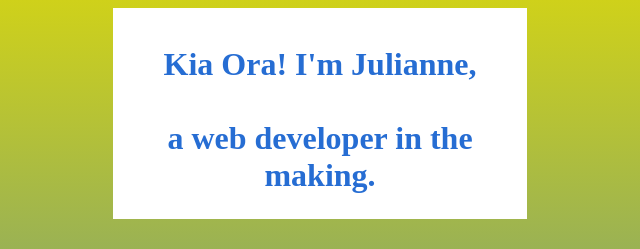
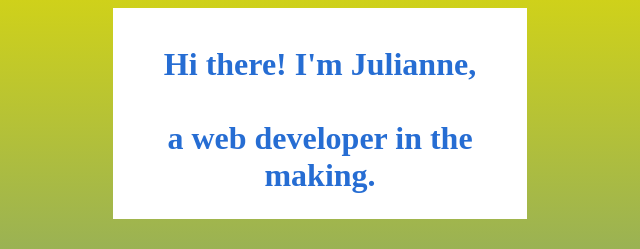
Before and after one commit to julianne-mccoun/julianne-mccoun.github.io, a plain HTML site: page index.html in a window 1280 px wide. Shown: the top 249 px of the page, 320-960 px from the left. Drawn offline with Linux system fonts and the light colour scheme.

Commit message:
This commit will update the welcome mesage

```diff
--- a/index.html
+++ b/index.html
@@ -9,7 +9,7 @@
   <body class="pear-background">
 
     <div>
-    <h1 class="celtic-blue-text white-background">Kia Ora! I'm Julianne,
+    <h1 class="celtic-blue-text white-background">Hi there! I'm Julianne,
       <br>
       <br>
         a web developer in the making. </h1>
```
